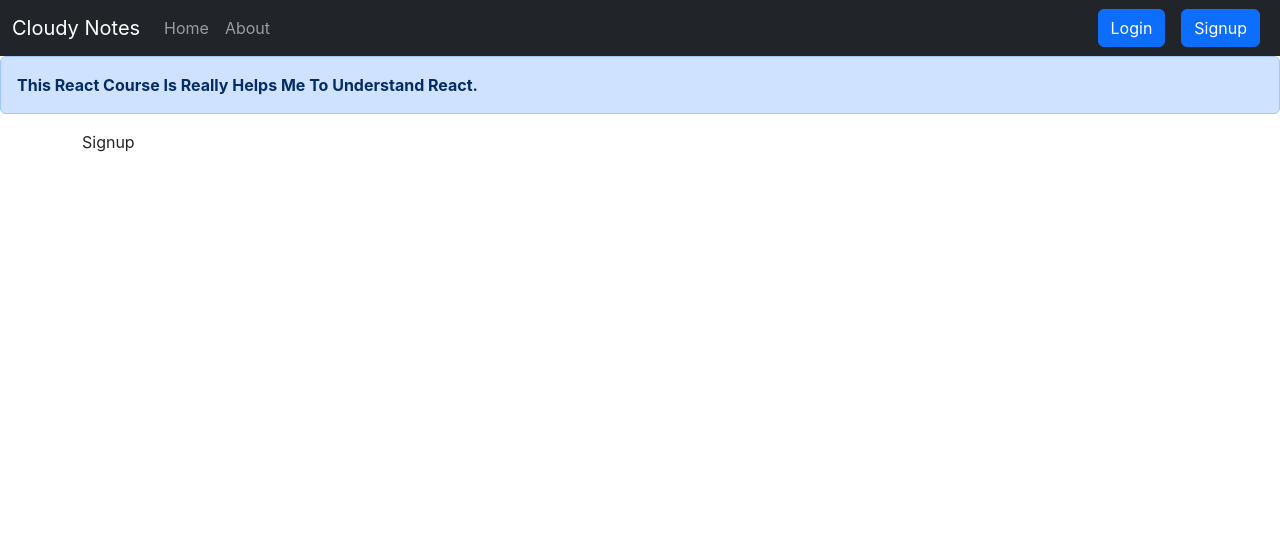
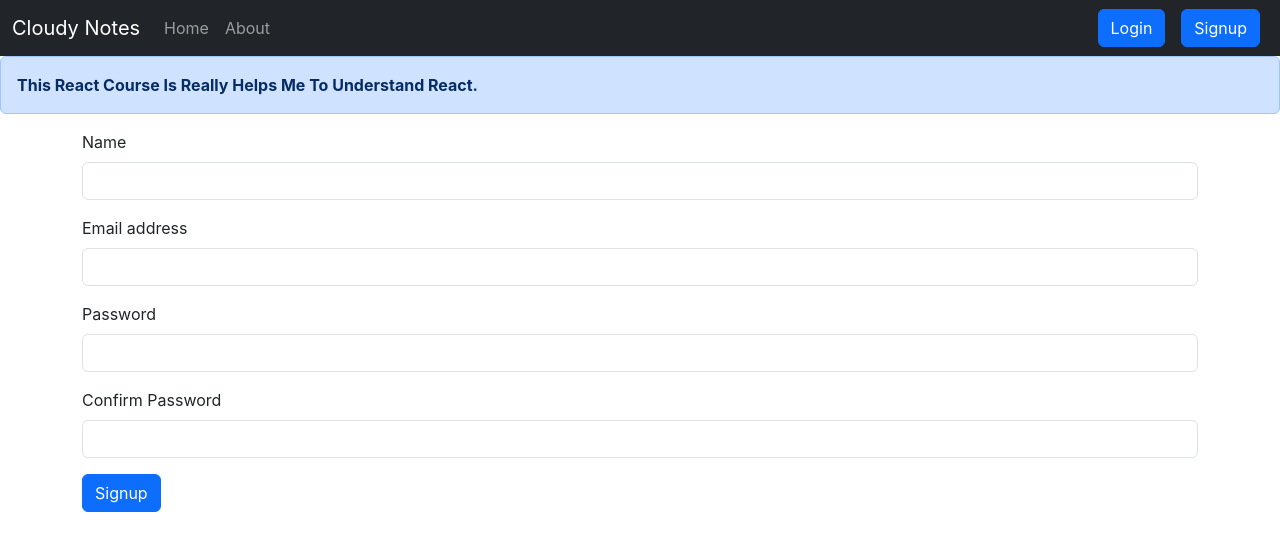
Before and after one commit to PritamMagdum/CN, a React (Create React App) app: page /signup in a window 1280 px wide. Shown: the top 550 px of the page. Built offline with nearby package versions, Linux system fonts and the light colour scheme.

Commit message:
Added Signup Component for Creating a New User

```diff
--- a/src/components/Login.js
+++ b/src/components/Login.js
@@ -30,6 +30,7 @@
     const onChange = (e) => {
         setCredentials({ ...credentials, [e.target.name]: e.target.value })
     }
+
     return (
         <div>
             <form onSubmit={handleSubmit}>
--- a/src/components/Signup.js
+++ b/src/components/Signup.js
@@ -1,8 +1,59 @@
-import React from 'react'
+import React, { useState } from 'react'
+import { useNavigate } from 'react-router-dom'
 
 function Signup() {
+    const [credentials, setCredentials] = useState({ name: "", email: "", password: "", cpassword: "" })
+    let navigate = useNavigate();
+
+    const handleSubmit = async (e) => {
+        e.preventDefault()
+        const { name, email, password } = credentials;
+        const response = await fetch("http://localhost:5000/api/auth/createuser", {
+            method: 'POST',
+            headers: {
+                'content-type': 'application/json'
+            },
+            body: JSON.stringify({ name, email, password })
+        });
+        const json = await response.json();
+        console.log(json);
+        if (json.success) {
+            // redirect Home Page
+            localStorage.setItem('token', json.authtoken)
+            navigate('/');
+
+        } else {
+            alert("Invalid Credentials");
+        }
+
+    }
+
+    const onChange = (e) => {
+        setCredentials({ ...credentials, [e.target.name]: e.target.value })
+    }
     return (
-        <div>Signup</div>
+        <div>
+            <form onSubmit={handleSubmit}>
+                <div className="mb-3">
+                    <label htmlFor="name" className="form-label">Name</label>
+                    <input type="text" className="form-control" id="name" onChange={onChange} name="name" aria-describedby="emailHelp" />
+                </div>
+                <div className="mb-3">
+                    <label htmlFor="email" className="form-label">Email address</label>
+                    <input type="email" className="form-control" id="email" onChange={onChange} name="email" aria-describedby="emailHelp" />
+                </div>
+                <div className="mb-3">
+                    <label htmlFor="password" className="form-label">Password</label>
+                    <input type="password" className="form-control" id="password" onChange={onChange} name="password" minLength={5} required />
+                </div>
+                <div className="mb-3">
+                    <label htmlFor="cpassword" className="form-label">Confirm Password</label>
+                    <input type="password" className="form-control" id="cpassword" onChange={onChange} name="cpassword" minLength={5} required />
+                </div>
+
+                <button type="submit" className="btn btn-primary">Signup</button>
+            </form>
+        </div>
     )
 }
 
```
Also changed, not shown: 1 other file (tests, documents, lock files or other folders).
